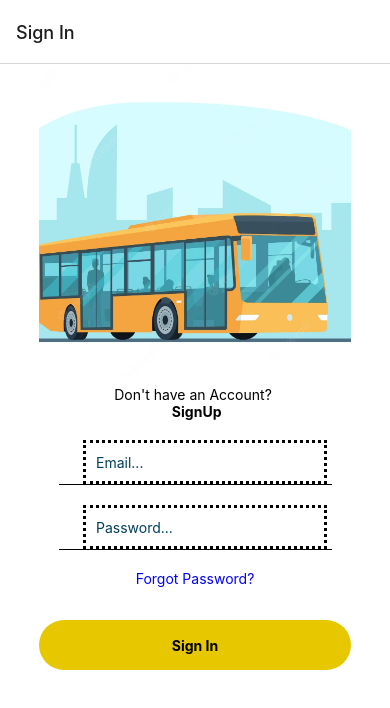
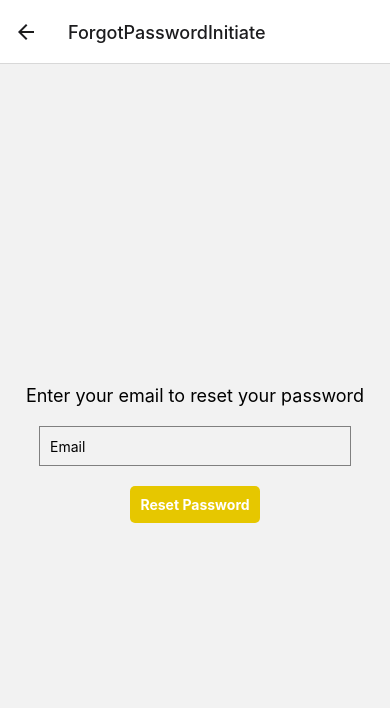
Before and after one commit to App-Mosters/Bus-Pass-Qr-coded, a React Native app: screen /ForgotPasswordInitiate in a window 390 px wide. Shown: the top 708 px of the page. Built offline with nearby package versions, Linux system fonts and the light colour scheme; no server answers.

Commit message:
After firebase

```diff
--- a/Navigator.js
+++ b/Navigator.js
@@ -4,6 +4,8 @@ import {createStackNavigator} from '@react-navigation/stack';
 import SignIn from './screens/SignIn';
 import SignUp from './screens/SignUp';
 import Home from './screens/Home';
+import ForgotPasswordInitiateScreen from './screens/ForgotPasswordInitiateScreen';
+import ForgotPasswordConfirmScreen from './screens/ForgotPasswordConfirmScreen';
 import { NavigationContainer } from '@react-navigation/native';
 
 
@@ -16,7 +18,8 @@ const Navigator = () => {
           <Stack.Screen name="Sign In" component={SignIn}/>
           <Stack.Screen name="Sign Up" component={SignUp}/>
           <Stack.Screen name="Bus Mate" component={Home}/>
-
+          <Stack.Screen name="ForgotPasswordInitiate" component={ForgotPasswordInitiateScreen} />
+          <Stack.Screen name="ForgotPasswordConfirm" component={ForgotPasswordConfirmScreen} />
 
       </Stack.Navigator>
 
--- /dev/null
+++ b/firebase.js
@@ -0,0 +1,30 @@
+import firebase from "firebase/compat/app";
+import "firebase/compat/auth";
+import "firebase/compat/firestore";
+
+
+// Your web app's Firebase configuration
+// For Firebase JS SDK v7.20.0 and later, measurementId is optional
+const firebaseConfig = {
+  apiKey: "AIzaSyD-MT-oErvYDXnkKVMdi90xpr7y4sgpV-0",
+  authDomain: "qr-bus-pass.firebaseapp.com",
+  databaseURL: "https://qr-bus-pass-default-rtdb.asia-southeast1.firebasedatabase.app",
+  projectId: "qr-bus-pass",
+  storageBucket: "qr-bus-pass.appspot.com",
+  messagingSenderId: "783729673765",
+  appId: "1:783729673765:web:aa34c4a679957285c561cc",
+  measurementId: "G-HX9BJ4G145"
+};
+
+// Initialize Firebase
+let app;
+if (firebase.apps.length === 0) {
+  app = firebase.initializeApp(firebaseConfig);
+} else {
+  app = firebase.app();
+}
+
+const auth = app.auth();
+const db = app.firestore();
+
+export { auth, db };
--- a/package.json
+++ b/package.json
@@ -19,11 +19,12 @@
     "expo": "~47.0.12",
     "expo-barcode-scanner": "~12.1.0",
     "expo-status-bar": "~1.4.2",
+    "firebase": "^10.6.0",
     "react": "18.1.0",
     "react-dom": "18.1.0",
     "react-icons": "^4.8.0",
     "react-icons-kit": "^2.0.0",
-    "react-native": "0.70.5",
+    "react-native": "0.70.8",
     "react-native-camera": "^4.2.1",
     "react-native-image-crop-picker": "^0.39.0",
     "react-native-image-picker": "^5.0.1",
--- /dev/null
+++ b/screens/ForgotPasswordConfirmScreen.js
@@ -0,0 +1,72 @@
+import React, { useState } from 'react';
+import { View, Text, TextInput, TouchableOpacity, StyleSheet } from 'react-native';
+import { auth } from '../firebase';
+
+const ForgotPasswordConfirmScreen = ({ route, navigation }) => {
+  const { email } = route.params;
+  const [resetCode, setResetCode] = useState('');
+  const [newPassword, setNewPassword] = useState('');
+
+  const handleConfirmReset = () => {
+    auth
+      .confirmPasswordReset(resetCode, newPassword)
+      .then(() => {
+        // Password reset successful, navigate to the login screen or any other screen
+        navigation.navigate('Sign In');
+      })
+      .catch(error => alert(error.message));
+  };
+
+  return (
+    <View style={styles.container}>
+      <Text style={styles.label}>Check your email for the reset code</Text>
+      <TextInput
+        style={styles.input}
+        placeholder="Reset Code"
+        value={resetCode}
+        onChangeText={setResetCode}
+      />
+      <TextInput
+        style={styles.input}
+        placeholder="New Password"
+        secureTextEntry
+        value={newPassword}
+        onChangeText={setNewPassword}
+      />
+      <TouchableOpacity onPress={handleConfirmReset} style={styles.button}>
+        <Text style={styles.buttonText}>Confirm Reset</Text>
+      </TouchableOpacity>
+    </View>
+  );
+};
+
+const styles = StyleSheet.create({
+  container: {
+    flex: 1,
+    justifyContent: 'center',
+    alignItems: 'center',
+  },
+  label: {
+    fontSize: 18,
+    marginBottom: 20,
+  },
+  input: {
+    width: '80%',
+    height: 40,
+    borderColor: 'gray',
+    borderWidth: 1,
+    marginBottom: 20,
+    paddingHorizontal: 10,
+  },
+  button: {
+    backgroundColor: '#E6C700',
+    padding: 10,
+    borderRadius: 5,
+  },
+  buttonText: {
+    color: 'white',
+    fontWeight: 'bold',
+  },
+});
+
+export default ForgotPasswordConfirmScreen;
--- /dev/null
+++ b/screens/ForgotPasswordInitiateScreen.js
@@ -0,0 +1,63 @@
+import React, { useState } from 'react';
+import { View, Text, TextInput, TouchableOpacity, StyleSheet } from 'react-native';
+import { auth } from '../firebase';
+
+const ForgotPasswordInitiateScreen = ({ navigation }) => {
+  const [email, setEmail] = useState('');
+
+  const handleResetPassword = () => {
+    auth
+      .sendPasswordResetEmail(email)
+      .then(() => {
+        // Navigate to the screen where the user can confirm the password reset
+        navigation.navigate('ForgotPasswordConfirm', { email });
+      })
+      .catch(error => alert(error.message));
+  };
+
+  return (
+    <View style={styles.container}>
+      <Text style={styles.label}>Enter your email to reset your password</Text>
+      <TextInput
+        style={styles.input}
+        placeholder="Email"
+        value={email}
+        onChangeText={setEmail}
+      />
+      <TouchableOpacity onPress={handleResetPassword} style={styles.button}>
+        <Text style={styles.buttonText}>Reset Password</Text>
+      </TouchableOpacity>
+    </View>
+  );
+};
+
+const styles = StyleSheet.create({
+  container: {
+    flex: 1,
+    justifyContent: 'center',
+    alignItems: 'center',
+  },
+  label: {
+    fontSize: 18,
+    marginBottom: 20,
+  },
+  input: {
+    width: '80%',
+    height: 40,
+    borderColor: 'gray',
+    borderWidth: 1,
+    marginBottom: 20,
+    paddingHorizontal: 10,
+  },
+  button: {
+    backgroundColor: '#E6C700',
+    padding: 10,
+    borderRadius: 5,
+  },
+  buttonText: {
+    color: 'white',
+    fontWeight: 'bold',
+  },
+});
+
+export default ForgotPasswordInitiateScreen;
--- a/screens/Home.js
+++ b/screens/Home.js
@@ -19,7 +19,7 @@ const Home = () => {
 
       function Wallets() {
         return (
-          //wallet screen codings
+          //wallet screen code
 
           <Wallet/>
 
--- a/screens/ProfileTab.js
+++ b/screens/ProfileTab.js
@@ -1,7 +1,22 @@
 import React from 'react';
-import { View, Text, StyleSheet, Image } from 'react-native';
+import { useNavigation } from '@react-navigation/native';
+import { View, Text, StyleSheet, Image,TouchableOpacity } from 'react-native';
+import { auth } from '../firebase';
 
 const ProfileTab = () => {
+
+  const navigation = useNavigation();
+  const handleLogout = () => {
+    auth
+    .signOut()
+    .then(()=> {
+      console.log("logged out");
+      navigation.replace("Sign In")
+
+    })
+    .catch(error => alert(error.message))
+  }
+
   return (
     <View style={styles.container}>
       <View style={styles.header}>
@@ -10,12 +25,15 @@ const ProfileTab = () => {
         <Text style={styles.location}>Colombo, Sri Lanka </Text>
       </View>
       <View style={styles.info}>
-        <Text style={styles.label}>Email:</Text>
-        <Text style={styles.value}>User@gmail.com</Text>
+        <Text style={styles.label}>Email:  {auth.currentUser?.email}</Text>
         <Text style={styles.label}>Phone:</Text>
         <Text style={styles.value}>(+94) </Text>
         <Text style={styles.label}>Bio:</Text>
         <Text style={styles.value}>Enter Bio</Text>
+
+        <TouchableOpacity onPress={handleLogout} style={styles.logoutButton}>
+          <Text style={styles.logoutButtonText}>Log Out</Text>
+        </TouchableOpacity>
       </View>
     </View>
   );
@@ -57,6 +75,17 @@ const styles = StyleSheet.create({
     fontSize: 16,
     marginBottom: 20,
   },
+  logoutButton: {
+    backgroundColor: '#E6C700',
+    borderRadius: 25,
+    height: 50,
+    alignItems: 'center',
+    justifyContent: 'center',
+    marginTop: 20,
+  },
+  logoutButtonText: {
+    fontWeight: 'bold',
+  },
 });
 
 export default ProfileTab;
--- a/screens/QrSCAN.js
+++ b/screens/QrSCAN.js
@@ -14,7 +14,7 @@ import { BarCodeScanner } from 'expo-barcode-scanner';
     })()
   }
 
-  // Request Camera Permissions
+  // Request Camera Permission
   useEffect(() => {
     askForCameraPermission();
   }, []);
--- a/screens/SignIn.js
+++ b/screens/SignIn.js
@@ -1,12 +1,35 @@
 import { View, Text, StyleSheet, TextInput, Image, TouchableOpacity } from 'react-native';
-import React, { useState } from 'react';
+import React, { useEffect, useState } from 'react';
 import { SafeAreaView } from 'react-native-safe-area-context';
 import { useNavigation } from '@react-navigation/native';
+import { auth } from '../firebase';
 
 const SignIn = () => {
   const [email, setEmail] = useState('');
   const [password, setPassword] = useState('');
   const navigation = useNavigation();
+
+  useEffect(() =>  {
+    const unsubscribe = auth.onAuthStateChanged(user => {
+      if (user){
+        navigation.replace("Bus Mate")
+
+      }
+    })
+
+    return unsubscribe
+  }, [])
+
+
+  const handleSignIn = () => {
+    auth
+    .signInWithEmailAndPassword(email, password)
+    .then((userCredential) => {
+      const user = userCredential.user;
+      console.log('Successfully signed in:',user.email);
+    })
+    .catch((error) => alert(error.message));
+  }
 
   return (
     <SafeAreaView style={styles.container}>
@@ -42,11 +65,11 @@ const SignIn = () => {
         />
       </View>
 
-      <TouchableOpacity>
+      <TouchableOpacity onPress={() => navigation.navigate("ForgotPasswordInitiate")}>
         <Text style={styles.forgot_button}>Forgot Password?</Text>
       </TouchableOpacity>
 
-      <TouchableOpacity onPress={() => navigation.navigate("Bus Mate")} style={styles.SignInbtn}>
+      <TouchableOpacity onPress={handleSignIn} style={styles.SignInbtn}>
         <Text style={styles.SignInText}>Sign In</Text>
       </TouchableOpacity>
 
--- a/screens/SignUp.js
+++ b/screens/SignUp.js
@@ -1,6 +1,7 @@
 import { StyleSheet, Text, View,SafeAreaView,TextInput,TouchableOpacity,Image } from 'react-native';
 import React,{useState} from 'react';
 import { useNavigation } from '@react-navigation/native';
+import { auth } from '../firebase';
 
 
 
@@ -11,6 +12,23 @@ const SignUp = () => {
     const [password, setPassword] = useState('');
     const [confirmpassword, setConfirmpassword] = useState('');
     const navigation = useNavigation();
+
+    const handleSignUp = () => {
+      if (password !== confirmpassword) {
+        alert("Passwords do not match");
+        return;
+      }
+
+      auth
+        .createUserWithEmailAndPassword(email, password)
+        .then((userCredential) => {
+          const user = userCredential.user;
+          console.log('Successfully created a new account:',user.email);
+        })
+        .catch((error) => alert(error.message));
+    };
+
+
   return (
     <SafeAreaView style={styles.container}>
         <Image style={styles.image} source={require("../assets/Welcome.gif")} />
@@ -62,7 +80,7 @@ const SignUp = () => {
         />
         </View>
 
-        <TouchableOpacity onPress={() => navigation.navigate("Bus Mate")}style={styles.SignUpbtn}>
+        <TouchableOpacity onPress={handleSignUp}style={styles.SignUpbtn}>
           <Text style={styles.SignUpText}>Sign Up</Text>
         </TouchableOpacity>
     </SafeAreaView>
```
Also changed, not shown: 1 other file (tests, documents, lock files or other folders).
